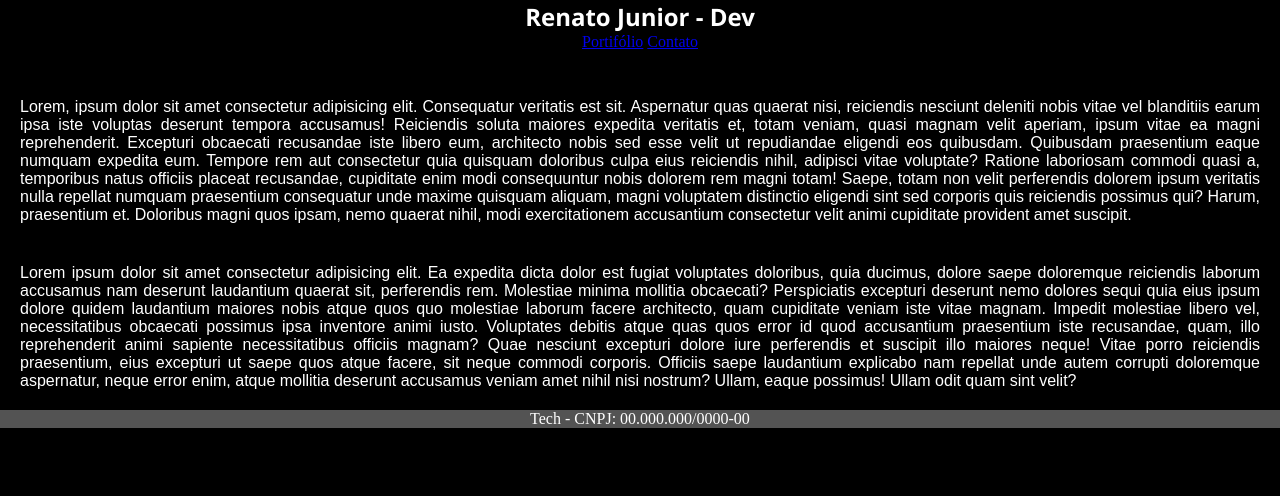
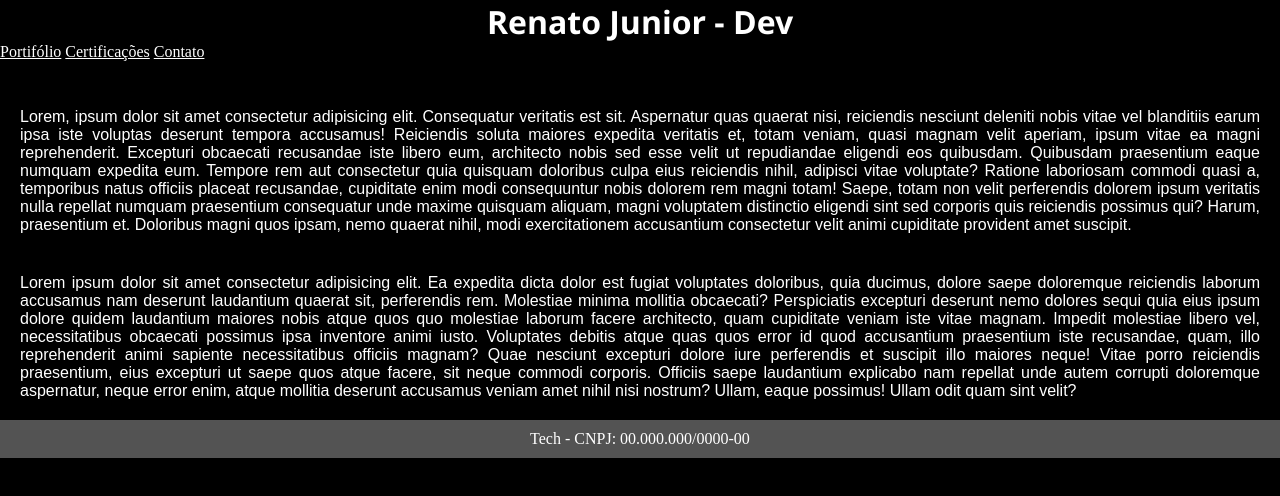
Before and after one commit to renatojuniorj94/site-portifolio, a plain HTML site: page index.html in a window 1280 px wide. Drawn offline with Linux system fonts and the light colour scheme.

Commit message:
atualizando site portifólio

```diff
--- a/estilo/style.css
+++ b/estilo/style.css
@@ -6,12 +6,12 @@
     background-color: black;
 }
 
-nav {
+nav > a {
     color: white;
     text-align: center;
 }
 
-nav > h1 {
+header > h1 {
     font-family: 'Segoe UI', Tahoma, Geneva, Verdana, sans-serif;
     text-align: center;
     color: white;
@@ -25,6 +25,7 @@ main > p {
 }
 
 footer > p {
+    padding: 10px;
     text-align: center;
     background-color: rgb(83, 83, 83);
     color: white;
--- a/index.html
+++ b/index.html
@@ -7,9 +7,12 @@
     <title>Renato Junior - Dev</title>
 </head>
 <body>
+    <header>
+        <h1>Renato Junior - Dev</h1>
+    </header>
     <nav>
-        <h1>Renato Junior - Dev</h1>
         <a href="#">Portifólio</a>
+        <a href="#">Certificações</a>
         <a href="#">Contato</a>
     </nav>
     <main>
```
